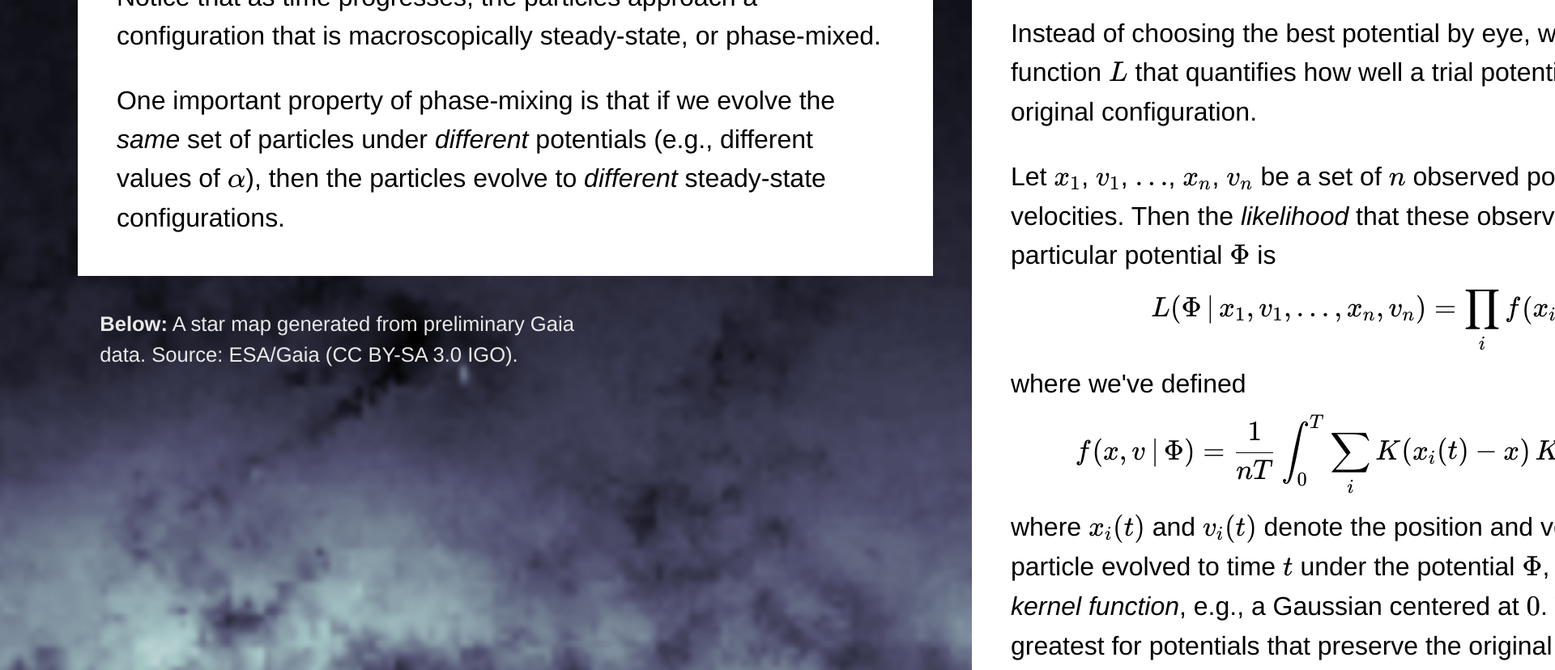
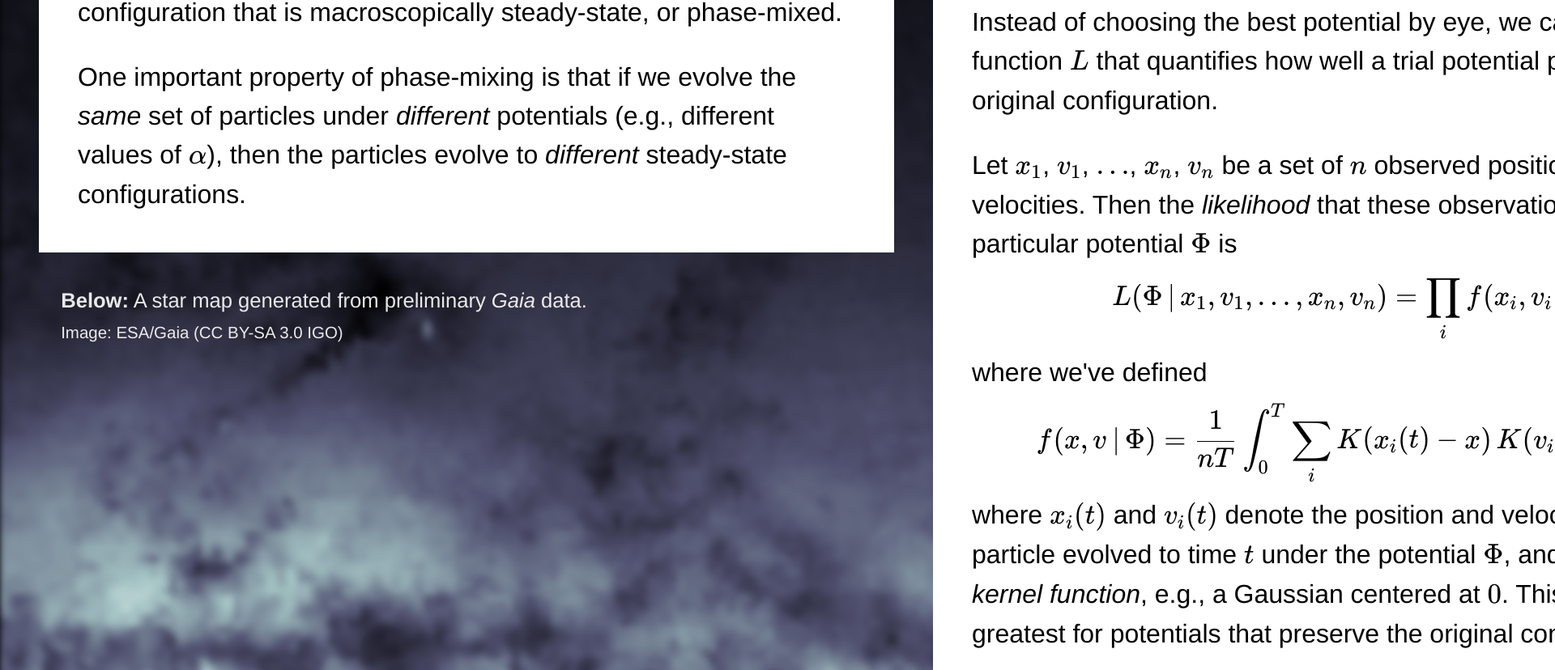
Before and after one commit to bitsofpancake/potential-inference, a plain HTML site: page poster.html in a window 1280 px wide. Shown: the part 2783-3611 px from the top of the page at 81% size, 1920 px wide, since content can reach past the window. Drawn offline with nearby package versions, Linux system fonts and the light colour scheme.

Commit message:
Finishing touches

```diff
--- a/poster.css
+++ b/poster.css
@@ -1,6 +1,6 @@
 @media print {
 	@page {
-		size: 36in 40in;
+		size: 35in 40in;
 	}
 	body {
 		box-shadow: none !important;
@@ -26,15 +26,25 @@ body {
 	margin: 3em auto;
 	box-shadow: 0 0 4em #666;
 
-	width: 36in;
+	width: 35in;
 	height: 40in;
 	counter-reset: figure;
 
 	background-color: #030306;
+}
+#background {
+	position: absolute;
+	left: 0;
+	right: 0;
+	bottom: 0;
+	top: 0;
+
 	background-image: url(images/stellar_density_map.png);
 	background-size: 280%;
-	background-position: -47in 12in;
+	background-position: -46in 12in;
 	background-repeat: no-repeat;
+	-webkit-filter: blur(0.04in);
+	overflow: hidden;
 }
 
 h1, h2, h3, h4, h5, h6, header {
@@ -43,7 +53,7 @@ h1, h2, h3, h4, h5, h6, header {
 }
 
 header {
-	height: 3.8in;
+	height: 4in;
 	color: white;
 	text-align: center;
 
@@ -78,9 +88,9 @@ main {
 	flex-flow: column wrap;
 	align-content: center;
 	justify-content: space-between;
-	padding: 1in 0 0.5in;
+	padding: 0.5in 0 0.5in;
 	position: absolute;
-	top: 3.8in;
+	top: 4in;
 	bottom: 0;
 	left: 0;
 	right: 0;
--- a/poster.html
+++ b/poster.html
@@ -61,7 +61,8 @@
 			</article>
 
 			<article style="background: none; margin: 0 0.5em; color: rgba(255, 255, 255, 0.9); font-size: 0.8em; flex: 1">
-				<b>Below:</b> A star map generated from preliminary Gaia<br /> data. Source: ESA/Gaia (CC BY-SA 3.0 IGO).
+				<b>Below:</b> A star map generated from preliminary <i>Gaia</i> data.<br />
+				<span style="font-size: 0.8em">Image: ESA/Gaia (CC BY-SA 3.0 IGO)</span>
 			</article>
 
 			<article>
```
Also changed, not shown: images/casey.jpg.
